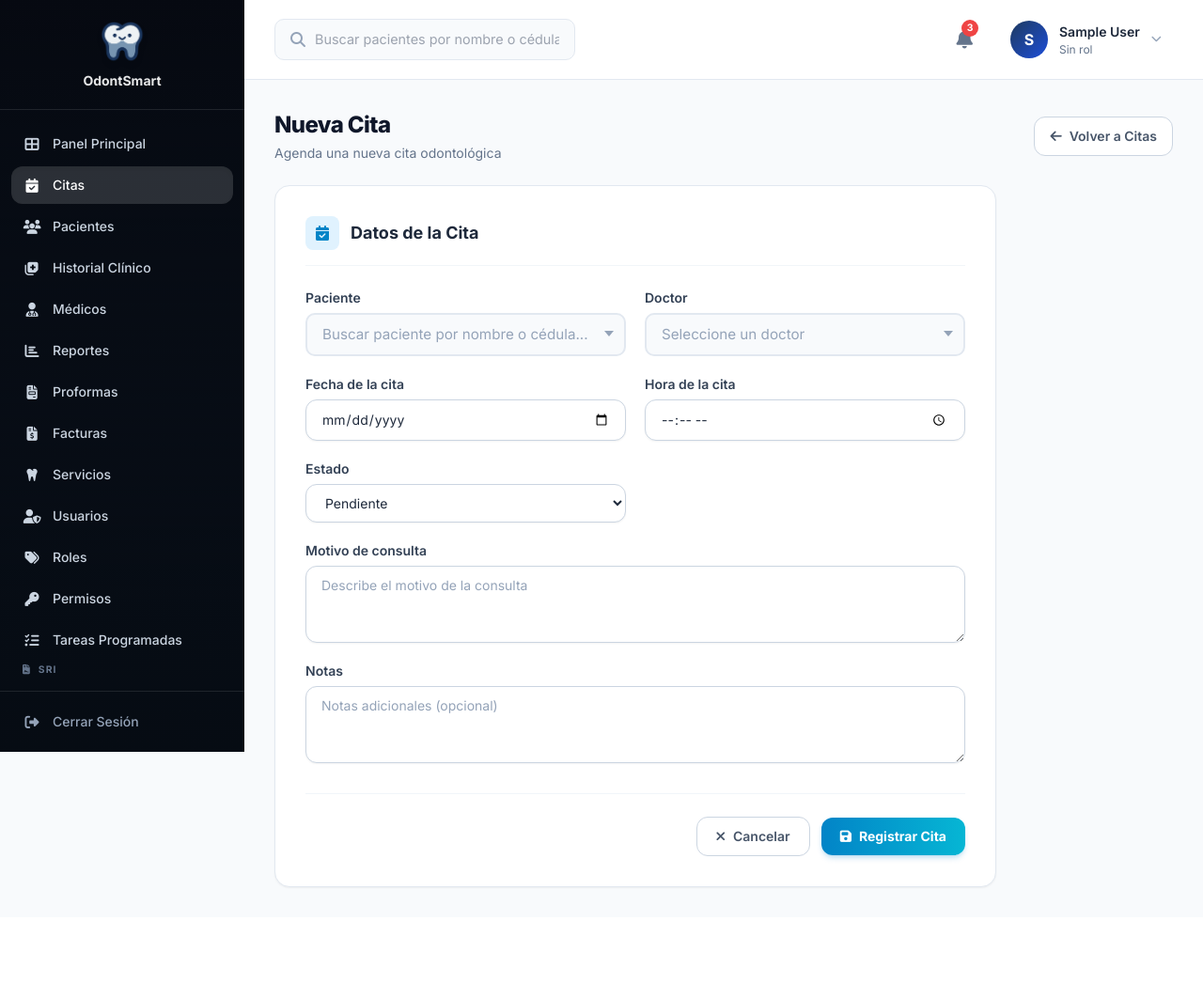
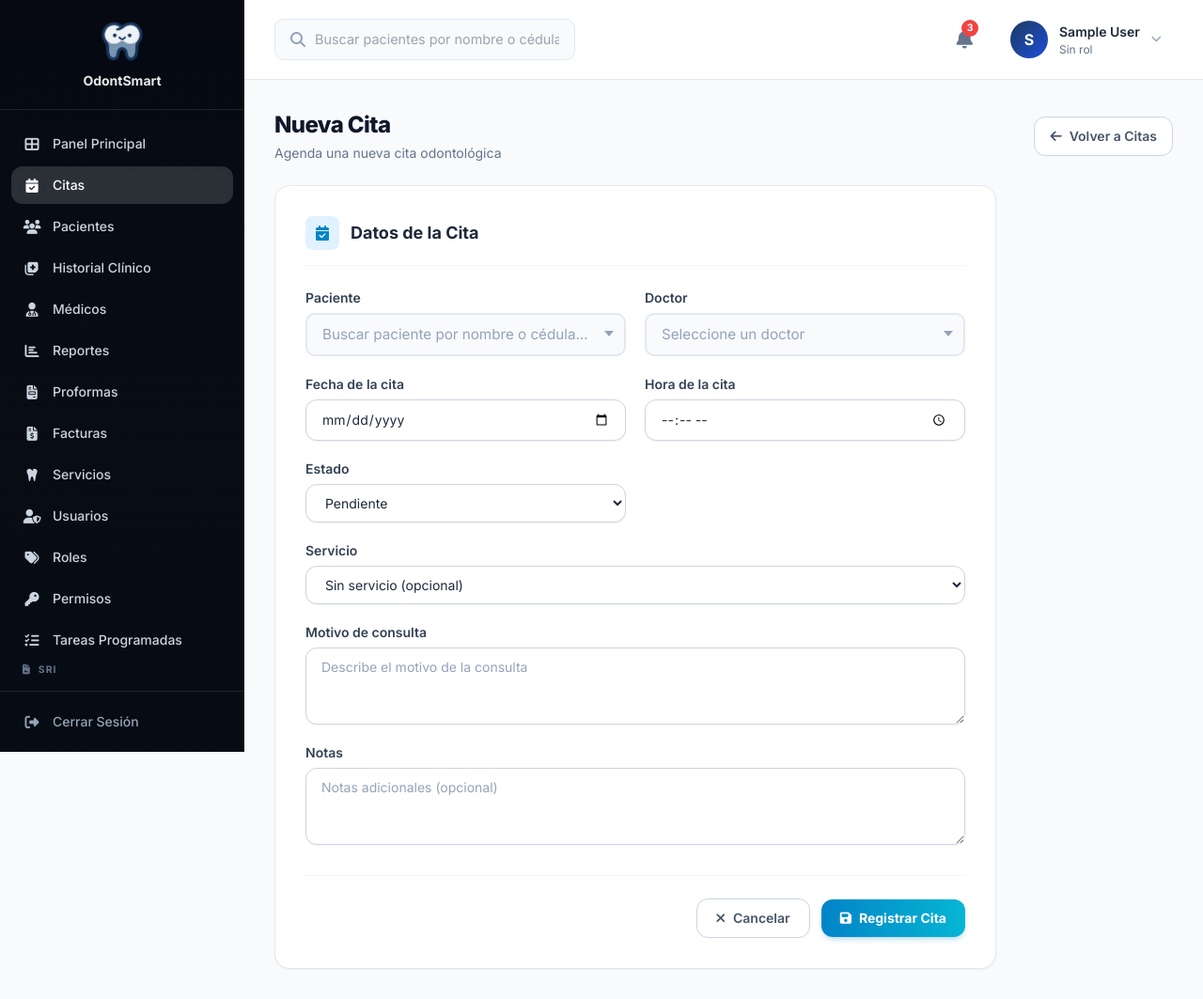
Before and after one commit to jurdin32/OdontoSmart, a Django app: page /citas/registrar/ in a window 1280 px wide. Shown: the whole page at 94% size. Before the commit the page ends 945 px from the top, so only its background shows below. Run offline with Django 5.2, Linux system fonts and the light colour scheme; the visitor is signed in with stand-in values (Sample User, id 1); data that the repository does not hold is empty; some libraries are stand-ins or nearby versions.

Commit message:
Integrar servicios: catalogo en proformas/facturas y FK servicio en citas y evoluciones

```diff
--- a/citas/forms.py
+++ b/citas/forms.py
@@ -2,6 +2,7 @@ from django import forms
 from .models import Cita
 from pacientes.models import Paciente
 from medicos.models import Medico
+from facturacion.models import Servicio
 from datetime import date, time
 
 # Clases compartidas para los campos (Tailwind CSS)
@@ -17,10 +18,11 @@ class CitaForm(forms.ModelForm):
 
     class Meta:
         model = Cita
-        fields = ['paciente', 'doctor', 'fecha', 'hora', 'motivo', 'estado', 'notas']
+        fields = ['paciente', 'doctor', 'fecha', 'hora', 'motivo', 'estado', 'servicio', 'notas']
         widgets = {
             'paciente': forms.Select(attrs={'class': INPUT_CLASSES}),
             'doctor': forms.Select(attrs={'class': INPUT_CLASSES}),
+            'servicio': forms.Select(attrs={'class': INPUT_CLASSES}),
             'fecha': forms.DateInput(
                 format='%Y-%m-%d',
                 attrs={'class': INPUT_CLASSES, 'type': 'date'}
@@ -60,6 +62,13 @@ class CitaForm(forms.ModelForm):
                 )
         self.fields['paciente'].queryset = qs_paciente
         self.fields['doctor'].queryset = qs_medico
+
+        qs_servicio = Servicio.objects.filter(activo=True)
+        if empresa:
+            qs_servicio = qs_servicio.filter(empresa=empresa)
+        self.fields['servicio'].queryset = qs_servicio
+        self.fields['servicio'].empty_label = 'Sin servicio (opcional)'
+        self.fields['servicio'].required = False
         self.fields['paciente'].empty_label = 'Seleccione un paciente'
         self.fields['doctor'].empty_label = 'Seleccione un doctor'
         self.fields['estado'].initial = 'PENDIENTE'
--- a/citas/models.py
+++ b/citas/models.py
@@ -32,6 +32,11 @@ class Cita(models.Model):
     doctor = models.ForeignKey(
         Medico, on_delete=models.SET_NULL, null=True, blank=True,
         related_name='citas', verbose_name='Doctor'
+    )
+    servicio = models.ForeignKey(
+        'facturacion.Servicio', on_delete=models.SET_NULL,
+        null=True, blank=True,
+        related_name='citas', verbose_name='Servicio'
     )
     fecha = models.DateField(verbose_name='Fecha de la cita')
     hora = models.TimeField(verbose_name='Hora de la cita')
--- a/facturacion/views.py
+++ b/facturacion/views.py
@@ -151,6 +151,7 @@ def crear_proforma(request):
         'form': form,
         'active': 'proformas',
         'items_json': items_json,
+        'servicios': Servicio.objects.filter(empresa=empresa, activo=True) if empresa else Servicio.objects.none(),
     }
     return render(request, 'facturacion/proforma_form.html', context)
 
@@ -212,6 +213,7 @@ def editar_proforma(request, proforma_id):
         'proforma': proforma,
         'active': 'proformas',
         'items_json': items_json,
+        'servicios': Servicio.objects.filter(empresa=empresa, activo=True) if empresa else Servicio.objects.none(),
     }
     return render(request, 'facturacion/proforma_form.html', context)
 
@@ -360,6 +362,7 @@ def crear_factura(request):
         'form': form,
         'active': 'facturas',
         'items_json': items_json,
+        'servicios': Servicio.objects.filter(empresa=empresa, activo=True) if empresa else Servicio.objects.none(),
     }
     return render(request, 'facturacion/factura_form.html', context)
 
@@ -480,6 +483,7 @@ def editar_factura(request, factura_id):
         'factura': factura,
         'active': 'facturas',
         'items_json': items_json,
+        'servicios': Servicio.objects.filter(empresa=empresa, activo=True) if empresa else Servicio.objects.none(),
     }
     return render(request, 'facturacion/factura_form.html', context)
 
--- a/historias/forms.py
+++ b/historias/forms.py
@@ -1,6 +1,7 @@
 from django import forms
 from .models import HistoriaClinica, Evolucion
 from medicos.models import Medico
+from facturacion.models import Servicio
 
 INPUT_CLASSES = ('mt-1 block w-full rounded-xl border border-slate-300 bg-white px-4 py-2.5 text-sm text-slate-800 shadow-sm outline-none transition placeholder:text-slate-400 focus:border-sky-500 focus:ring-2 focus:ring-sky-100')
 
@@ -95,10 +96,12 @@ class EvolucionForm(forms.ModelForm):
     class Meta:
         model = Evolucion
         fields = ['medico', 'fecha', 'motivo', 'diagnostico', 'tratamiento', 'observaciones',
+                  'servicio',
                   'consentimiento_acepta', 'consentimiento_fecha', 'consentimiento_medico',
                   'costo', 'proxima_consulta', 'proxima_consulta_nota']
         widgets = {
             'medico': forms.Select(attrs={'class': INPUT_CLASSES}),
+            'servicio': forms.Select(attrs={'class': INPUT_CLASSES}),
             'fecha': forms.DateInput(
                 format='%Y-%m-%d',
                 attrs={'class': INPUT_CLASSES, 'type': 'date'}
@@ -141,9 +144,17 @@ class EvolucionForm(forms.ModelForm):
         }
 
     def __init__(self, *args, **kwargs):
+        self.empresa = kwargs.pop('empresa', None)
         super().__init__(*args, **kwargs)
         self.fields['medico'].queryset = Medico.objects.filter(activo=True)
         self.fields['medico'].empty_label = 'Seleccione un médico'
+
+        qs_servicio = Servicio.objects.filter(activo=True)
+        if self.empresa:
+            qs_servicio = qs_servicio.filter(empresa=self.empresa)
+        self.fields['servicio'].queryset = qs_servicio
+        self.fields['servicio'].empty_label = 'Sin servicio (opcional)'
+        self.fields['servicio'].required = False
         # Consentimiento_medico es CharField, se llena automáticamente vía JS
         if 'consentimiento_medico' in self.fields:
             self.fields['consentimiento_medico'].widget.attrs['readonly'] = 'readonly'
--- a/historias/models.py
+++ b/historias/models.py
@@ -231,6 +231,11 @@ class Evolucion(VersionModelMixin):
         Medico, on_delete=models.SET_NULL, null=True,
         verbose_name='Médico'
     )
+    servicio = models.ForeignKey(
+        'facturacion.Servicio', on_delete=models.SET_NULL,
+        null=True, blank=True,
+        related_name='evoluciones', verbose_name='Servicio'
+    )
     fecha = models.DateField(verbose_name='Fecha de consulta')
     motivo = models.TextField(verbose_name='Motivo de consulta')
     diagnostico = models.TextField(blank=True, verbose_name='Diagnóstico')
--- a/templates/citas/detalle.html
+++ b/templates/citas/detalle.html
@@ -59,6 +59,7 @@
                 <div class="detail-card">
                     <h3><i class="fas fa-user-md"></i> Doctor</h3>
                     <div class="detail-row"><span class="detail-label">Doctor:</span><span>{{ cita.doctor.nombre_completo|default:"Sin asignar" }}</span></div>
+                    <div class="detail-row"><span class="detail-label">Servicio:</span><span>{{ cita.servicio.nombre|default:"—" }}</span></div>
                 </div>
                 <div class="detail-card">
                     <h3><i class="fas fa-notes-medical"></i> Motivo de Consulta</h3>
--- a/templates/citas/registrar.html
+++ b/templates/citas/registrar.html
@@ -75,6 +75,11 @@
                             <label class="mb-1.5 block text-sm font-semibold text-slate-700">{{ form.estado.label }}</label>
                             {{ form.estado }}
                         </div>
+                        <div class="sm:col-span-2">
+                            <label class="mb-1.5 block text-sm font-semibold text-slate-700">{{ form.servicio.label }}</label>
+                            {{ form.servicio }}
+                            {% if form.servicio.errors %}<div class="mt-1.5 space-y-0.5">{% for e in form.servicio.errors %}<p class="text-xs font-medium text-red-600">{{ e }}</p>{% endfor %}</div>{% endif %}
+                        </div>
                     </div>
 
                     <div class="mt-5">
--- a/templates/historias/evolucion_form.html
+++ b/templates/historias/evolucion_form.html
@@ -47,6 +47,11 @@
                                 <label class="mb-1.5 block text-sm font-semibold text-slate-700">{{ form.medico.label }}</label>
                                 {{ form.medico }}
                                 {% if form.medico.errors %}<div class="mt-1.5 space-y-0.5">{% for e in form.medico.errors %}<p class="text-xs font-medium text-red-600">{{ e }}</p>{% endfor %}</div>{% endif %}
+                            </div>
+                            <div>
+                                <label class="mb-1.5 block text-sm font-semibold text-slate-700">{{ form.servicio.label }}</label>
+                                {{ form.servicio }}
+                                {% if form.servicio.errors %}<div class="mt-1.5 space-y-0.5">{% for e in form.servicio.errors %}<p class="text-xs font-medium text-red-600">{{ e }}</p>{% endfor %}</div>{% endif %}
                             </div>
                             <div>
                                 <label class="mb-1.5 block text-sm font-semibold text-slate-700">{{ form.fecha.label }}</label>
```
Also changed, not shown: historias/views.py (+5 -5 lines), templates/facturacion/factura_form.html (+36 -5 lines), templates/facturacion/proforma_form.html (+36 -5 lines), citas/migrations/0005_cita_servicio.py (added), historias/migrations/0012_evolucion_servicio.py (added).
